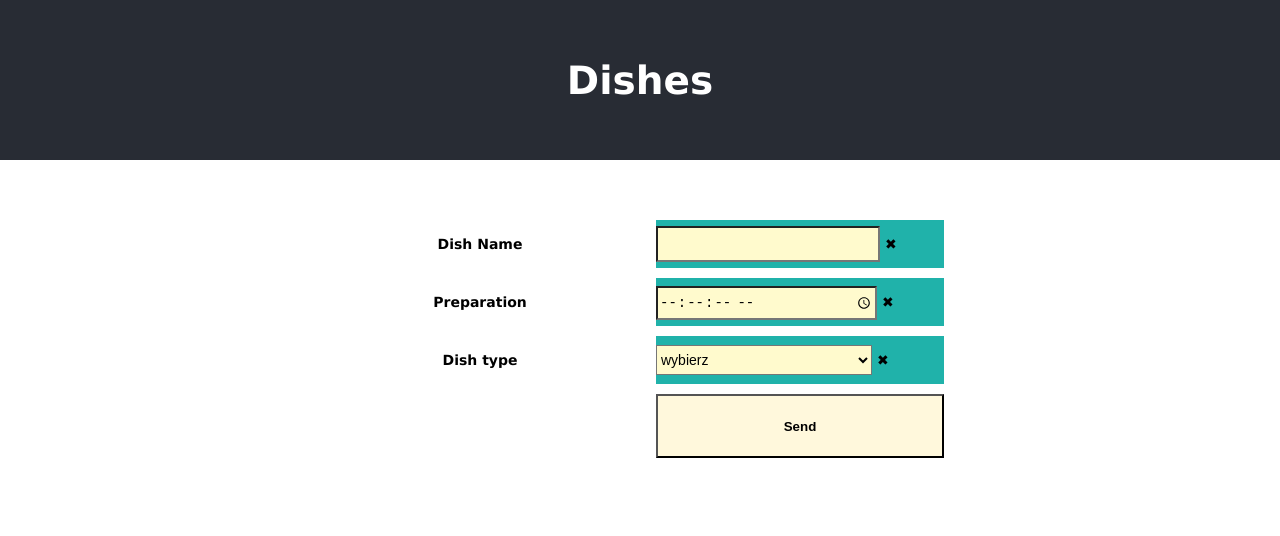
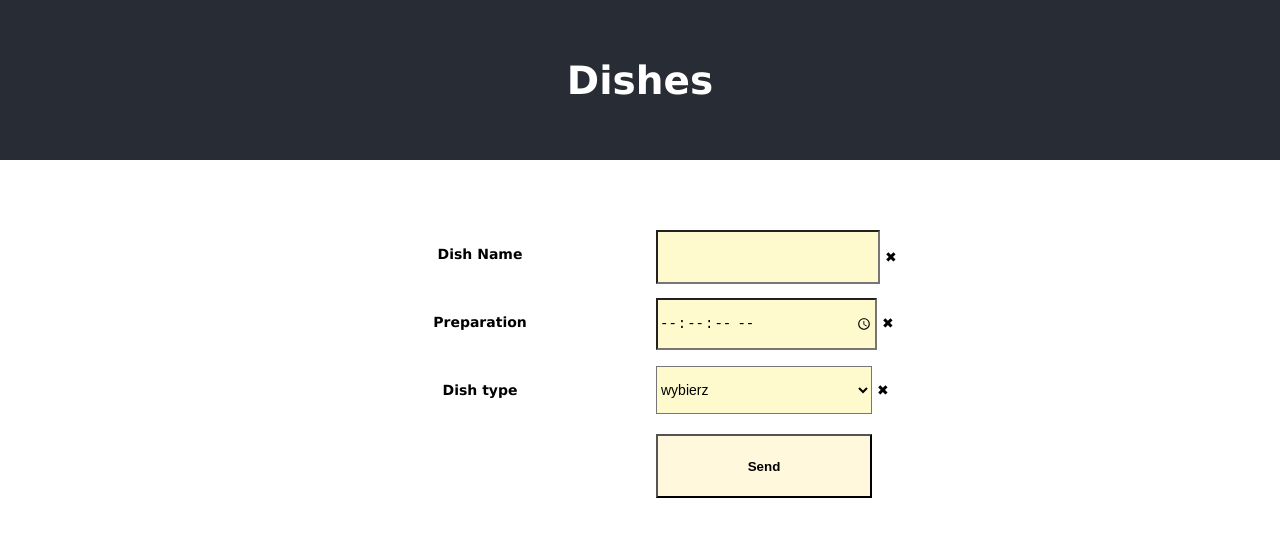
Before and after one commit to przkor/hexocean, a React (Create React App) app: page / in a window 1280 px wide. Shown: the top 536 px of the page. Built offline with nearby package versions, Linux system fonts and the light colour scheme.

Commit message:
correct css style

```diff
--- a/src/App.css
+++ b/src/App.css
@@ -35,8 +35,8 @@ form {
   font-weight: bold;
 }
 form div {
-  margin-top: 10px;
   height: 6vh;
+  margin-top: 20px;
   flex-basis: 45%;
   text-align: center;
   line-height: 6vh;
@@ -45,23 +45,21 @@ form div {
 
 form div.formDiv {
   line-height: 6vh;
-  background: lightseagreen;
   text-align: left;
 }
 
 .form-control {
-  height: 30px;
+  height: 6vh;
+  width: 75%;
   font-size: 14px;
-  width: 75%;
   background:lemonchiffon;
 }
 
 button {
   font-weight: bold;
-  text-align: center;
   background:cornsilk;
   height: 8vh;
-  width: 100%;
+  width: 75%;
 }
 
 .message {
--- a/src/App.js
+++ b/src/App.js
@@ -1,96 +1,8 @@
 import './App.css';
-import React,{useState}  from 'react'
 import DishForm from './components/DishForm'
-import axios from 'axios'
+
 
 function App() {
-
-  const [name,setName] = useState()
-  const [preparation_time,setPreparation_time]=useState()
-  const [type,setType]=useState()
-  const [dishDetails,setDishDetails] = useState({})
-
-  const [message,setMessage] = useState('')
-
-  const handleChangeDishName = (e) => {
-    setName(e.target.value)
-  }
-
-  const handleChangePreparation = (e) => {
-    setPreparation_time(e.target.value)
-  }
-
-  const handleSelectDishType = (e) => {
-    setType(e.target.value)
-    setDishDetails({})
-    setMessage('')
-  }
-
-  const handleDishDetails = (e) => {
-    if (e.target.name==='slices') {
-      setDishDetails(prevValue => {
-        return {
-          ...prevValue,
-          no_of_slices: parseInt(e.target.value),
-        }
-      })
-    }
-    if (e.target.name==='diameter') {
-      setDishDetails(prevValue => {
-        return {
-          ...prevValue,
-          diameter: parseFloat(e.target.value),
-        }
-      })
-    }
-    if (e.target.name==='spiciness_scale') {
-      setDishDetails(prevValue => {
-        return {
-          ...prevValue,
-          spiciness_scale: parseInt(e.target.value),
-        }
-      })
-    }
-    if (e.target.name==='slices_of_bread') {
-      setDishDetails(prevValue => {
-        return {
-          ...prevValue,
-          slices_of_bread : parseInt(e.target.value),
-        }
-      })
-    }
-  }
-
-  const handleSendDish = (e) => {
-    e.preventDefault()
-    const dishData = {
-      name:name,
-      preparation_time:preparation_time,
-      type:type
-    }
-    let data = Object.assign(dishData,dishDetails)
-    axios({
-      method: 'post',
-      url: 'https://frosty-wood-6558.getsandbox.com:443/dishes',
-      data: data
-    })
-    .then(function (response) {
-      if (response.status===200) {
-        alert('Dish was add')
-        setName('')
-        setPreparation_time('')
-        setType('')
-        setDishDetails({})
-        setMessage('')
-      }
-    })
-    .catch(function (error) {
-      Object.keys(error.response.data).forEach (key => {
-        setMessage(error.response.data[key])
-      })
-     console.log(error);
-    });
-  }
 
   return (
     <div className="App">
@@ -98,14 +10,7 @@ function App() {
         <h2>Dishes</h2>
       </header>
       <section>
-        <DishForm name={name} preparation_time={preparation_time} type={type}
-          dishDetails={dishDetails} message={message}
-          handleChangeDishName={handleChangeDishName}
-          handleChangePreparation={handleChangePreparation}
-          handleSelectDishType={handleSelectDishType}
-          handleDishDetails={handleDishDetails}
-          handleSendDish={handleSendDish}
-        />
+        <DishForm/>
       </section>
     </div>
   );
--- a/src/components/DishForm.jsx
+++ b/src/components/DishForm.jsx
@@ -1,7 +1,8 @@
-import React from 'react'
+import React,{useState} from 'react'
 import Pizza from './Pizza'
 import Soup from './Soup'
 import Sandwich from './Sandwich'
+import axios from 'axios'
 
 const dishTypes = ['pizza','soup','sandwich']
 
@@ -9,8 +10,94 @@ const types = dishTypes.map((dishType, index) => {
   return <option key={index} value={dishType}>{dishType}</option>
 })
 
-const DishForm = ({name,preparation_time,type,message,dishDetails,handleChangeDishName,
-    handleChangePreparation,handleSelectDishType,handleDishDetails,handleSendDish}) => {
+const DishForm = () => {
+
+  const [name,setName] = useState()
+  const [preparation_time,setPreparation_time]=useState()
+  const [type,setType]=useState()
+  const [dishDetails,setDishDetails] = useState({})
+
+  const [message,setMessage] = useState('')
+
+  const handleChangeDishName = (e) => {
+    setName(e.target.value)
+  }
+
+  const handleChangePreparation = (e) => {
+    setPreparation_time(e.target.value)
+  }
+
+  const handleSelectDishType = (e) => {
+    setType(e.target.value)
+    setDishDetails({})
+    setMessage('')
+  }
+
+  const handleDishDetails = (e) => {
+    if (e.target.name==='slices') {
+      setDishDetails(prevValue => {
+        return {
+          ...prevValue,
+          no_of_slices: parseInt(e.target.value),
+        }
+      })
+    }
+    if (e.target.name==='diameter') {
+      setDishDetails(prevValue => {
+        return {
+          ...prevValue,
+          diameter: parseFloat(e.target.value),
+        }
+      })
+    }
+    if (e.target.name==='spiciness_scale') {
+      setDishDetails(prevValue => {
+        return {
+          ...prevValue,
+          spiciness_scale: parseInt(e.target.value),
+        }
+      })
+    }
+    if (e.target.name==='slices_of_bread') {
+      setDishDetails(prevValue => {
+        return {
+          ...prevValue,
+          slices_of_bread : parseInt(e.target.value),
+        }
+      })
+    }
+  }
+
+  const handleSendDish = (e) => {
+    e.preventDefault()
+    const dishData = {
+      name:name,
+      preparation_time:preparation_time,
+      type:type
+    }
+    let data = Object.assign(dishData,dishDetails)
+    axios({
+      method: 'post',
+      url: 'https://frosty-wood-6558.getsandbox.com:443/dishes',
+      data: data
+    })
+    .then(function (response) {
+      if (response.status===200) {
+        alert('Dish was add')
+        setName('')
+        setPreparation_time('')
+        setType('')
+        setDishDetails({})
+        setMessage('')
+      }
+    })
+    .catch(function (error) {
+      Object.keys(error.response.data).forEach (key => {
+        setMessage(error.response.data[key])
+      })
+     console.log(error);
+    });
+  }
 
     const elementToShow = () => {
       let element
@@ -87,7 +174,7 @@ const DishForm = ({name,preparation_time,type,message,dishDetails,handleChangeDi
          </div>
            {type ? elementToShow() : '' }
          <div></div>
-         <div>
+         <div className="formDiv">
            <span className="message">{message ? message : ''}</span>
            <button
              type="button"
```
